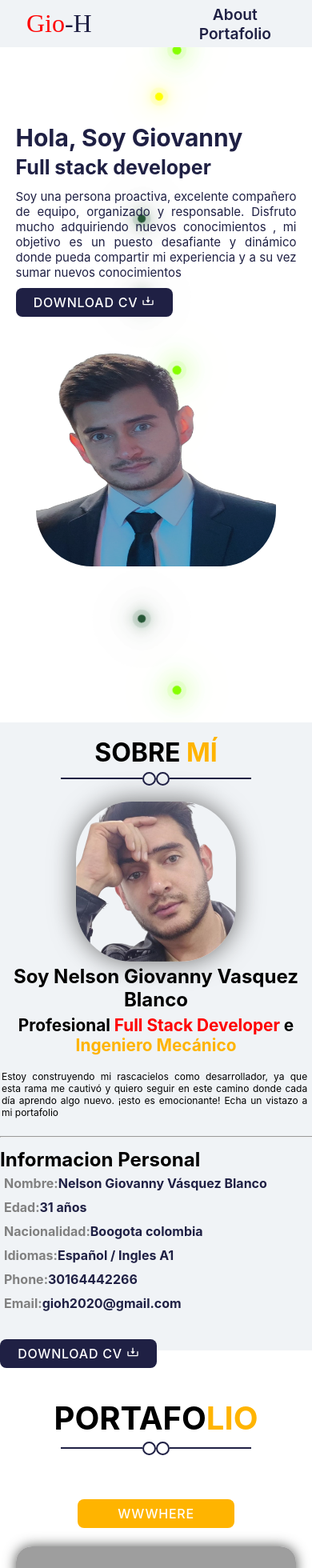
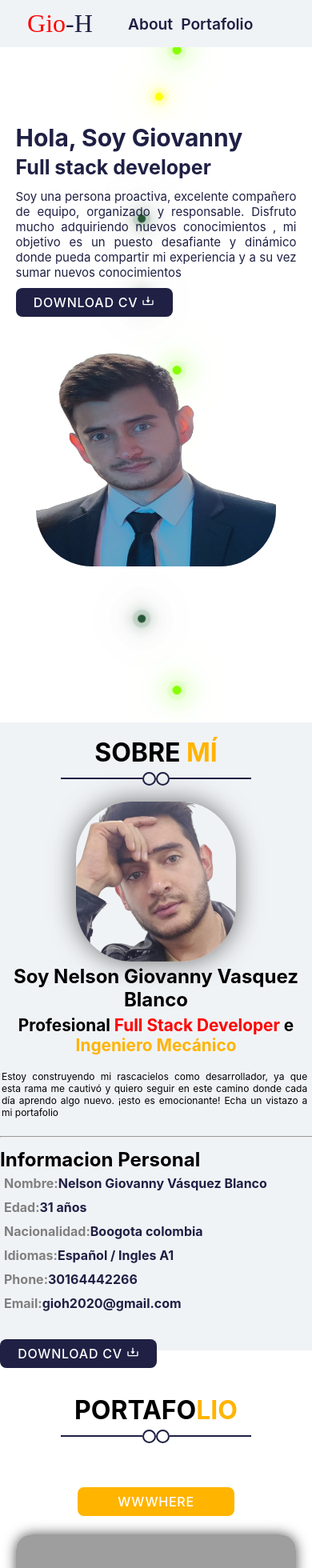
Before and after one commit to gioh2020/Portafolio, a React (Create React App) app: page / in a window 390 px wide. Shown: the top 1960 px of the page at 80% size. Built offline with nearby package versions, Linux system fonts and the light colour scheme; grey boxes are pictures that could not be loaded; a web font is replaced by a local one.

Commit message:
se agrego responsive al navbar

```diff
--- a/src/components/navBar/NavBar.module.css
+++ b/src/components/navBar/NavBar.module.css
@@ -24,6 +24,12 @@
     font-weight: 600;
     cursor: pointer;
 }
+@media (max-width: 768px) {
+    .header button{
+    margin-left: 10px;
+    }
+  }
+
 
 .headerFixed{
     position: fixed;
--- a/src/components/portafolio/Porfolio.module.css
+++ b/src/components/portafolio/Porfolio.module.css
@@ -32,6 +32,12 @@
     font-size: 2.5rem;
     margin-bottom: 5px;
 }
+@media (max-width: 768px) {
+    .title h1 {
+        font-size: 2rem;
+
+    }
+  }
 .title h1 span{
     color: #ffb400;;
 }
```
